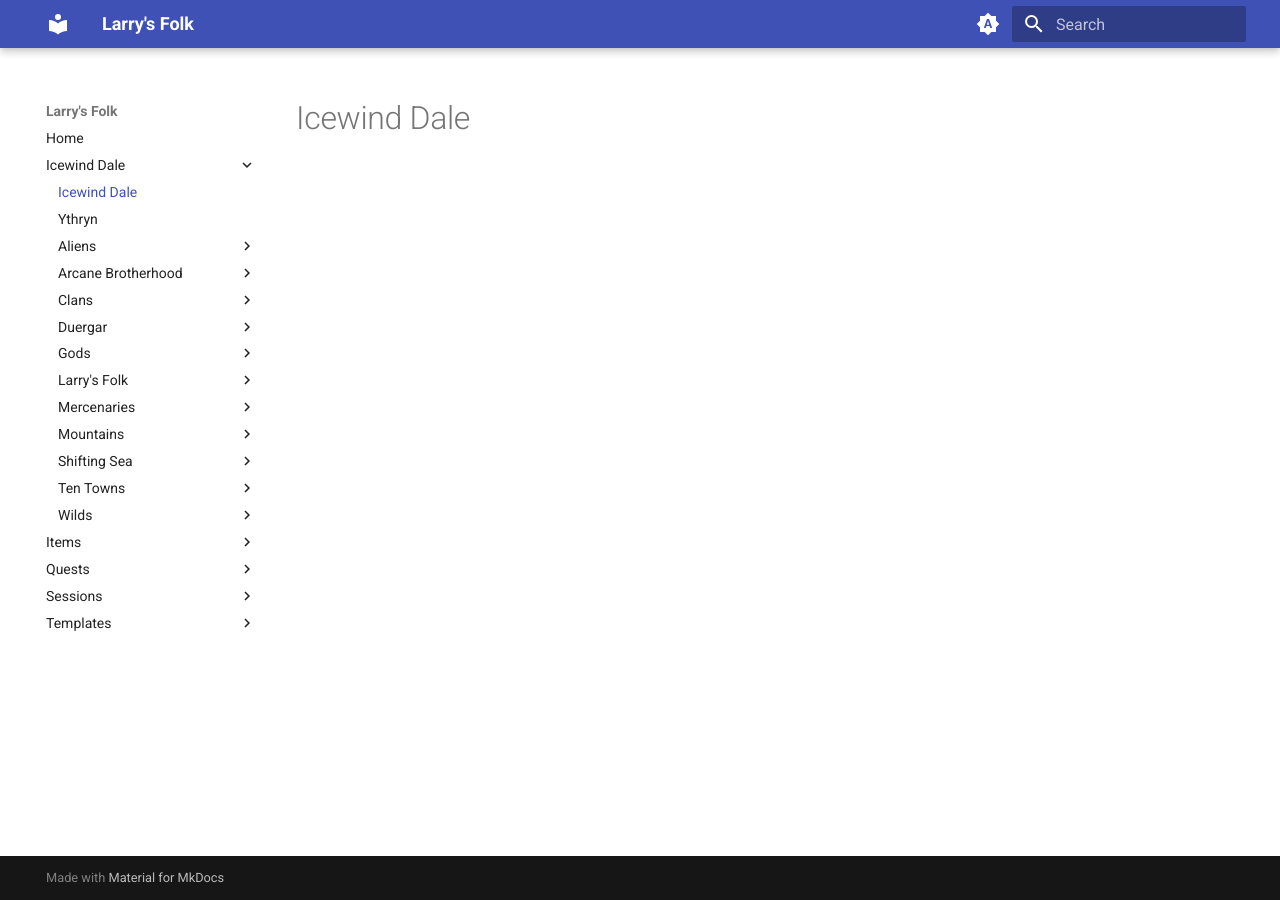
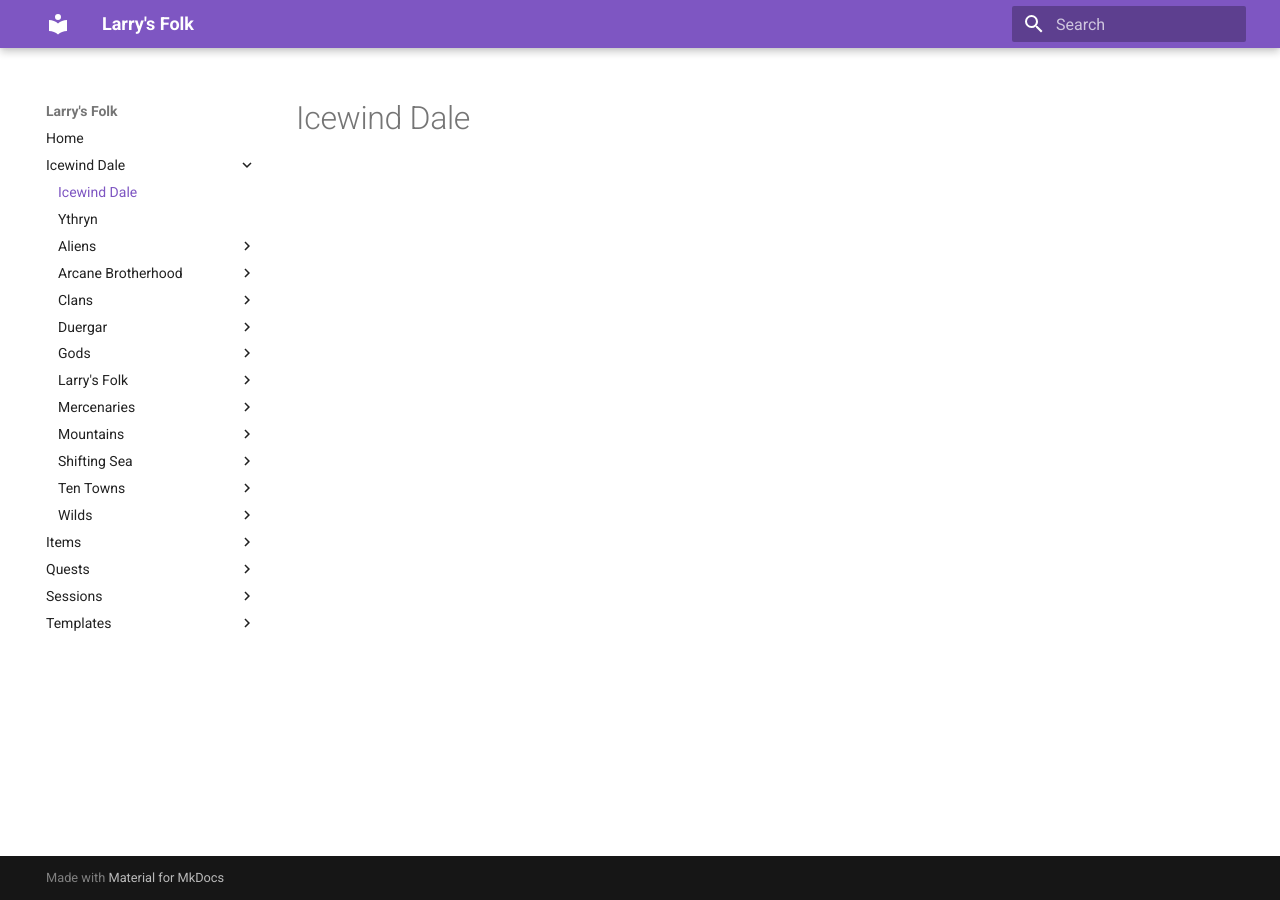
Before and after one commit to conumey/icewind-tales, an MkDocs documentation site: the page built from Larry's Folk/Icewind Dale/Icewind Dale.md, in a window 1280 px wide. Built offline with MkDocs 1.6.1 and Material for MkDocs 9.7.7, drawn with Linux system fonts in a browser that asks for light colours.

Commit message:
Make it purple

```diff
--- a/mkdocs.yml
+++ b/mkdocs.yml
@@ -9,6 +9,8 @@ theme:
     - navigation.indexes
     - navigation.instant
   palette:
+    - primary: deep purple
+    - accent: yellow
     # Palette toggle for automatic mode
     - media: "(prefers-color-scheme)"
       toggle:
```
